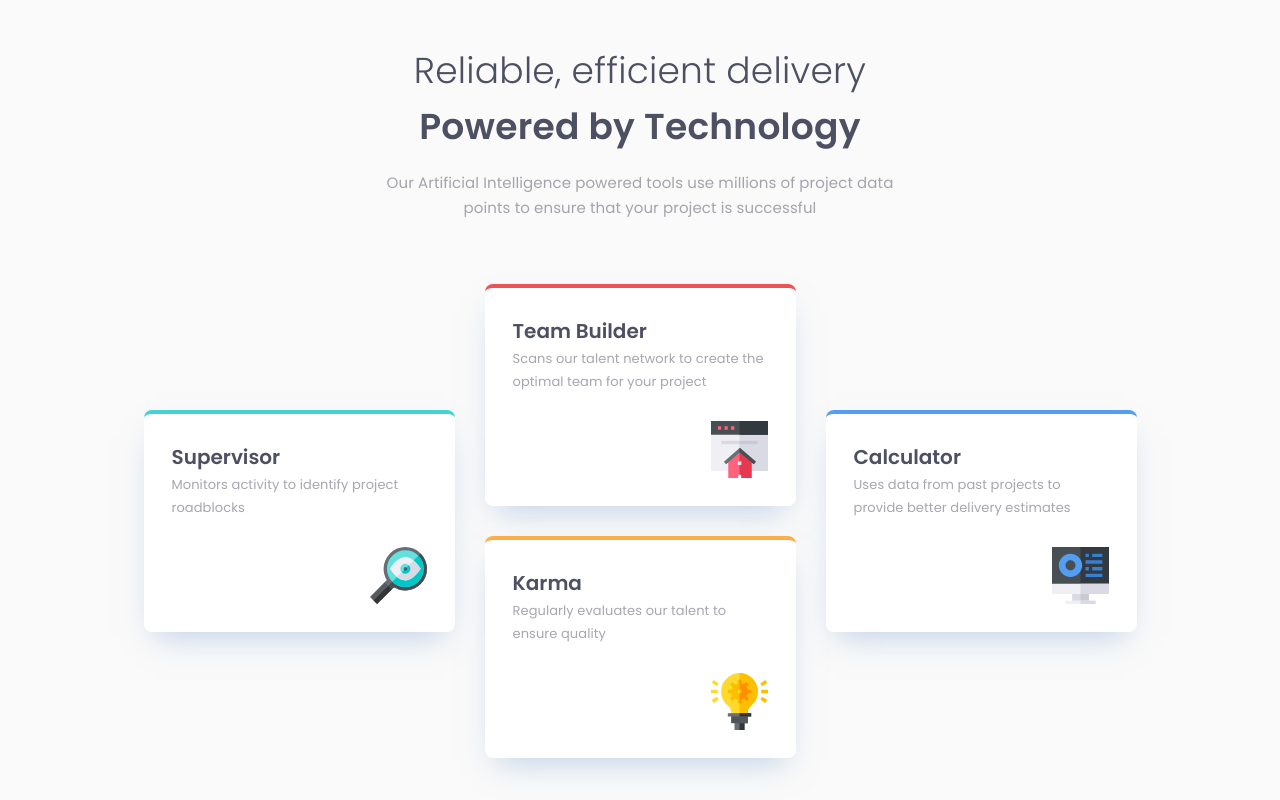
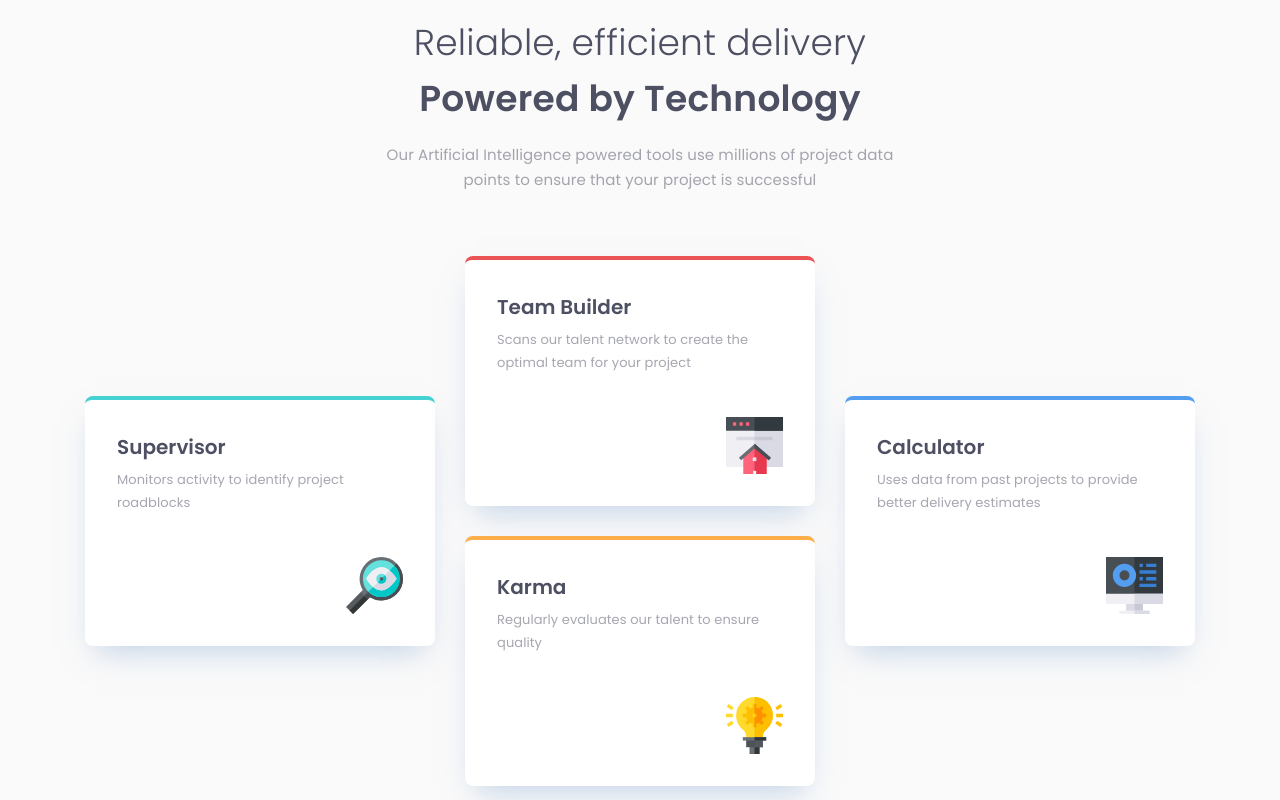
Before and after one commit to jaceleedev/four-card-feature-section, a Next.js app: page / in a window 1280 px wide. Built offline with nearby package versions, Linux system fonts and the light colour scheme.

Commit message:
refactor: :recycle: improve Card component for accessibility, semantics and responsive design

```diff
--- a/src/app/globals.css
+++ b/src/app/globals.css
@@ -4,11 +4,11 @@
 
 @layer utilities {
   .title-text-light {
-    @apply font-poppins text-[24px] font-light leading-[normal] text-charcoal tracking-[0.167px] lg:text-[36px] lg:tracking-[0.25px];
+    @apply font-poppins text-[24px] font-light leading-[normal] text-charcoal tracking-[0.167px] sm:text-[36px] sm:tracking-[0.25px];
   }
 
   .title-text-bold {
-    @apply font-poppins text-[24px] font-semibold leading-[normal] text-charcoal tracking-[0.167px] lg:text-[36px] lg:tracking-[0.25px];
+    @apply font-poppins text-[24px] font-semibold leading-[normal] text-charcoal tracking-[0.167px] sm:text-[36px] sm:tracking-[0.25px];
   }
 
   .body-text {
--- a/src/components/Card/index.tsx
+++ b/src/components/Card/index.tsx
@@ -21,16 +21,24 @@ function Card({
   };
 
   return (
-    <div
-      className="flex flex-col w-[311px] h-[222px] p-7 border-t-4 rounded-lg bg-white shadow-[0_15px_30px_-11px_rgba(131,166,210,0.5)]"
+    <article
+      className="flex flex-col max-w-[311px] h-[222px] sm:max-w-[350px] sm:h-[250px] p-7 sm:p-8 border-t-4 rounded-lg bg-white shadow-[0_15px_30px_-11px_rgba(131,166,210,0.5)]"
       style={{ borderTopColor: borderColorMap[borderColor] }}
     >
-      <h3 className="card-title-text text-charcoal mb-[1px]">{title}</h3>
-      <p className="card-body-text w-full">{description}</p>
+      <header>
+        <h3 className="card-title-text mb-[1px] sm:mb-[6px]">{title}</h3>
+      </header>
+      <p className="card-body-text">{description}</p>
       <div className="mt-auto ml-auto">
-        <Image src={iconUrl} alt={`${title} icon`} width={57} height={57} />
+        <Image
+          src={iconUrl}
+          alt={`${title} icon`}
+          width={57}
+          height={57}
+          aria-hidden="true"
+        />
       </div>
-    </div>
+    </article>
   );
 }
 
```
